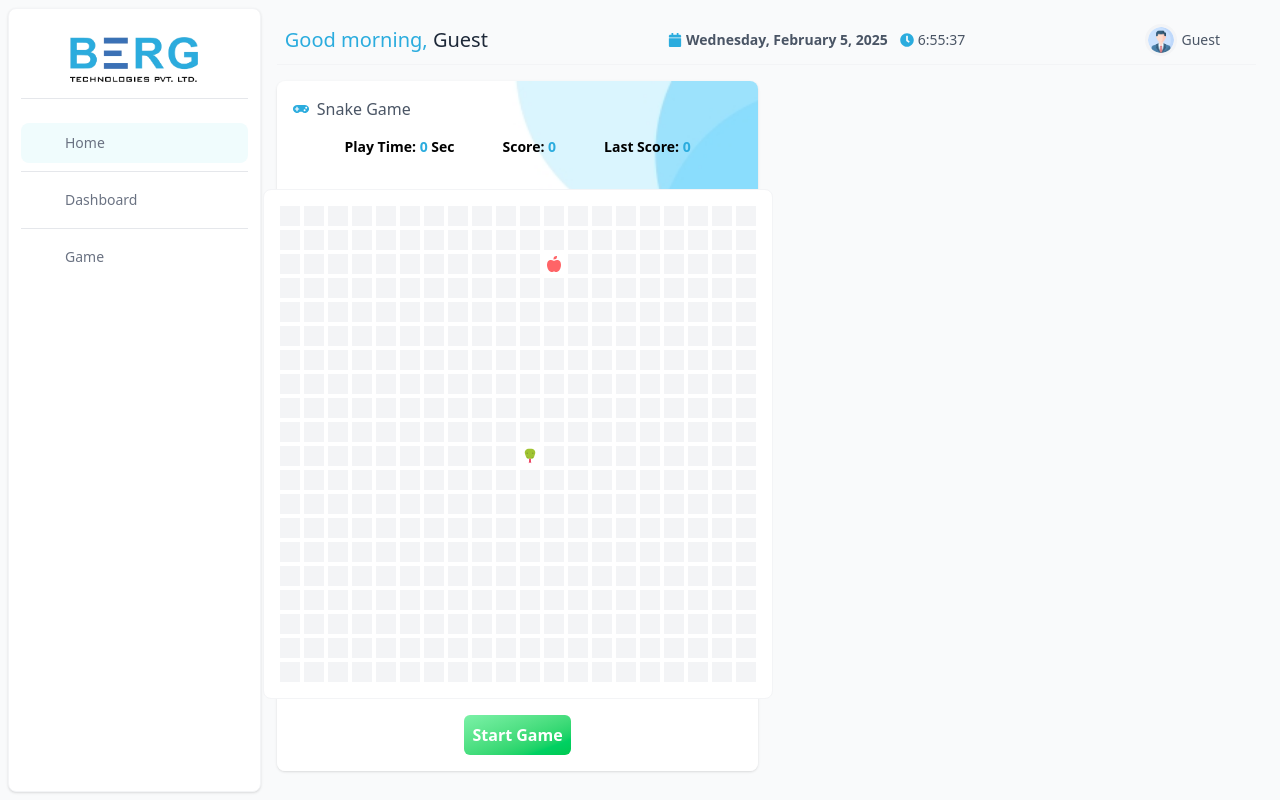
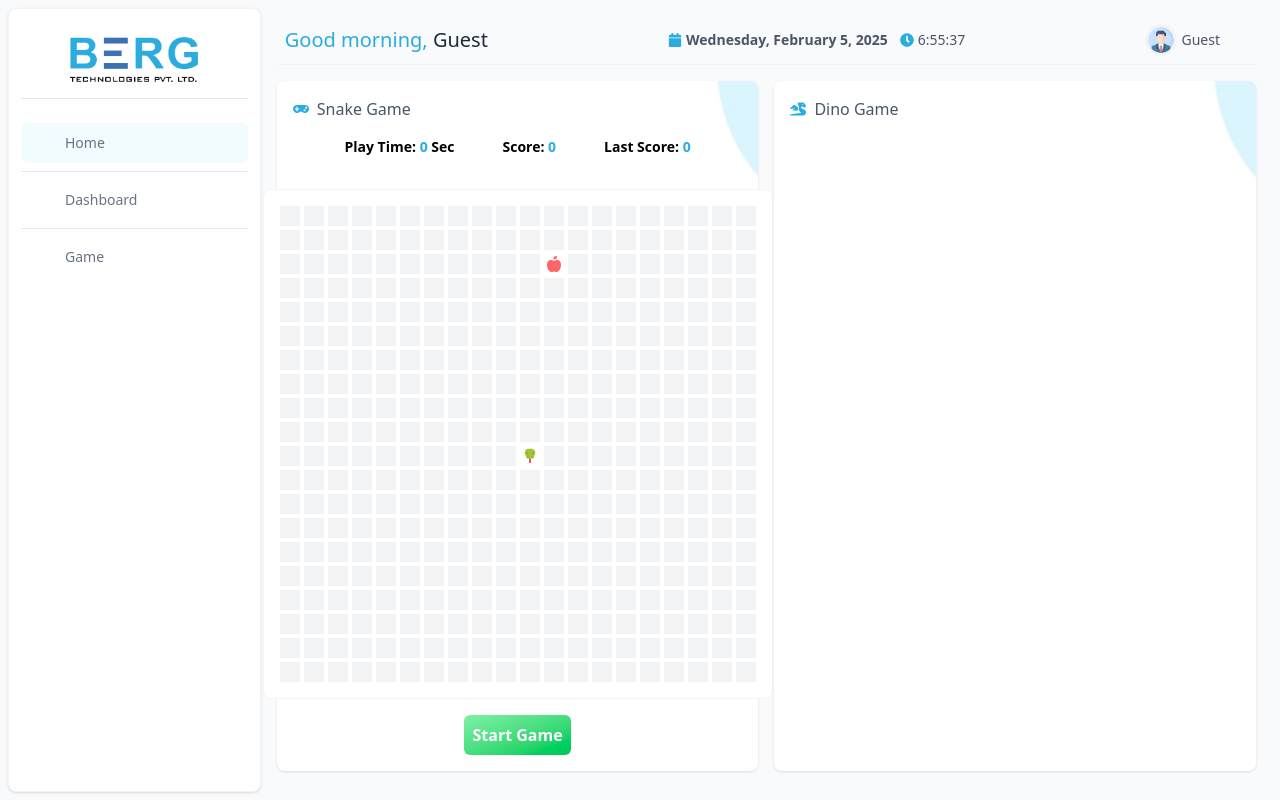
Before and after one commit to ALU-akash/Anvesana, a React (Vite) app in the folder frontend/: page /game in a window 1280 px wide. Built offline with nearby package versions, Linux system fonts and the light colour scheme; no server answers; some icons are missing.

Commit message:
fixed Game Page GUI UPDATED

```diff
--- a/frontend/src/index.css
+++ b/frontend/src/index.css
@@ -50,6 +50,5 @@ body {
 .bg_card {
     background: url("./assets/img/background/bg-card.jpg");
     background-repeat: no-repeat;
-    background-position: right;
     background-size: cover;
 }
--- a/frontend/src/pages/GamePage.jsx
+++ b/frontend/src/pages/GamePage.jsx
@@ -2,7 +2,7 @@ import React, { useState, useEffect } from "react";
 import SnakeBoard from "../components/SnakeBoard";
 import Sidebar from "../components/Sidebar";
 import Navbar from "../components/Navbar";
-import { FaGamepad } from "react-icons/fa";
+import { FaDragon, FaGamepad } from "react-icons/fa";
 
 const GamePage = () => {
   return (
@@ -13,7 +13,6 @@ const GamePage = () => {
       {/* Main Content */}
       <main className="col-span-4 flex flex-col gap-4 h-full py-2 px-4 overflow-y-scroll">
         <Navbar />
-
         <div className="grid grid-cols-2 gap-4">
           <div className="bg_card rounded-lg shadow-sm p-4 flex flex-col gap-4">
             <h5 className="flex items-center gap-2 font-medium text-gray-600">
@@ -22,6 +21,13 @@ const GamePage = () => {
             </h5>
             <SnakeBoard />
           </div>
+          <div className="bg_card rounded-lg shadow-sm p-4 flex flex-col gap-4">
+            <h5 className="flex items-center gap-2 font-medium text-gray-600">
+              <FaDragon className="text-[#2BACDE]" />
+              Dino Game
+            </h5>
+            {/* <SnakeBoard /> */}
+          </div>
         </div>
       </main>
     </div>
```
